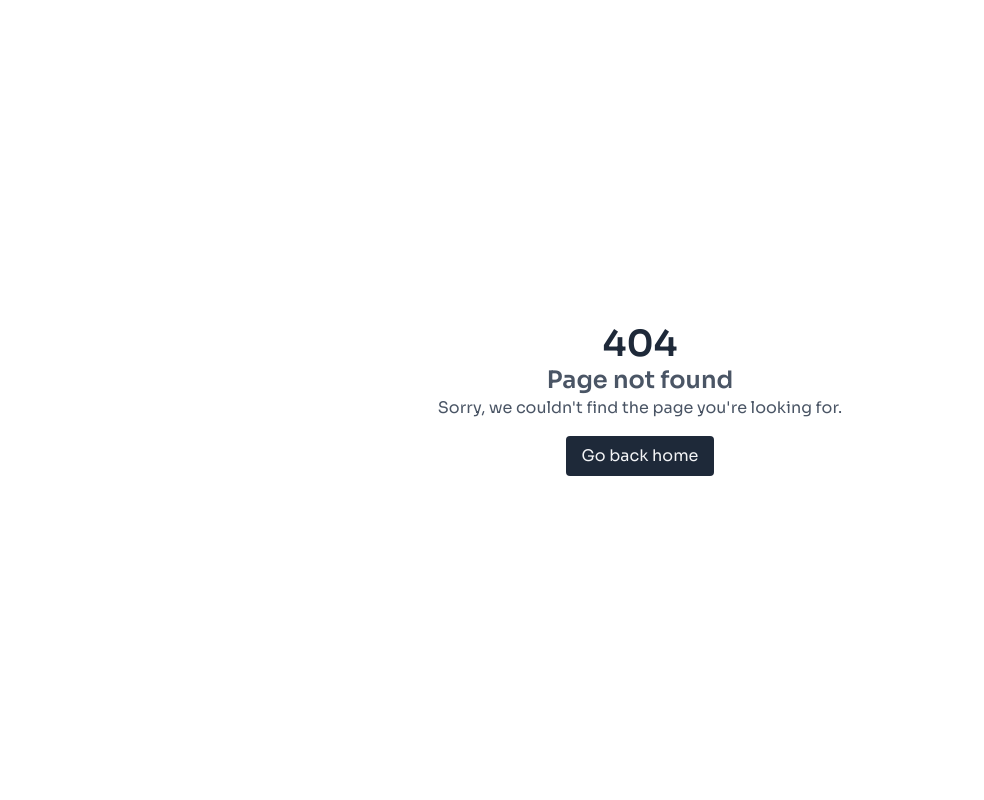
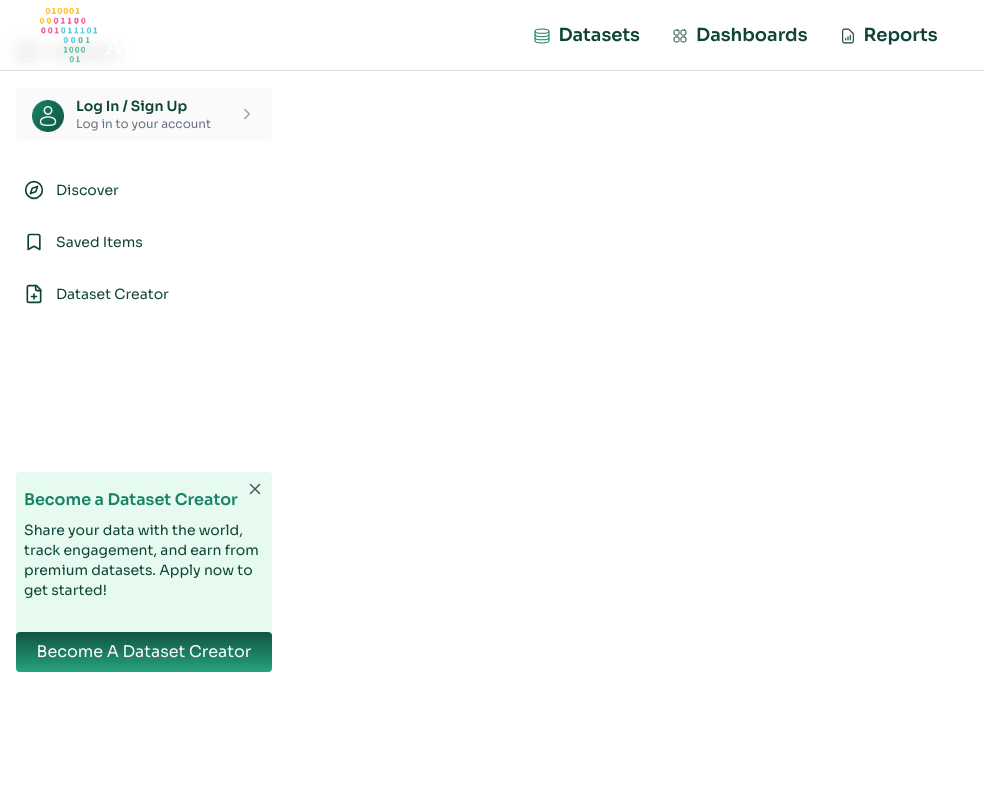
Before and after one commit to Datawise-Africa/datalab_frontend_v2, a React (Vite) app: page /dataset-creator-dashboard in a window 1280 px wide. Before the commit this address had no page. Shown: the top 800 px of the page, without its empty margins (0-984 px from the left). Built offline with nearby package versions, Linux system fonts and the light colour scheme.

Commit message:
Inititate dataset creators page

```diff
--- a/src/components/designs/Button.tsx
+++ b/src/components/designs/Button.tsx
@@ -2,13 +2,17 @@ import { cn } from "../../lib/utils/cn";
 
 function Button({ className = '', children = 'Button', ...rest }) {
   return (
+
 <button
   className={cn(
+
     'bg-gradient-to-b from-[#115443] to-[#26A37E] text-[#fcfcfc] cursor-pointer px-2 py-2 rounded',
+
     className
   )}
   {...rest}
 >
+
   {children}
 </button>
   );
--- /dev/null
+++ b/src/pages/data/DatasetCreatorsDashboard.jsx
@@ -0,0 +1,12 @@
+import React from 'react';
+import Sidebar from './Sidebar';
+
+const DatasetCreatorsDashboard = () => {
+  return (
+    <div >
+      <Sidebar />
+    </div>
+  );
+};
+
+export default DatasetCreatorsDashboard;
--- a/src/pages/data/DatasetGrid.jsx
+++ b/src/pages/data/DatasetGrid.jsx
@@ -23,7 +23,7 @@ const DatasetGrid = ({ datasets, handleSingleDataModal, handleDownloadDataClick
 
   return (
     <div className=' md:col-span-2 lg:col-span-4 lg:mt-4'>
-      <div className='grid grid-cols-2 md:grid-cols-4 lg:col-span-4  gap-10'>
+      <div className='grid grid-cols-2 md:grid-cols-4 lg:col-span-4  gap-24'>
         {currentDatasets.map((dataset, index) => (
           <DatasetCard
             key={index}
--- a/src/pages/data/Sidebar.jsx
+++ b/src/pages/data/Sidebar.jsx
@@ -1,146 +1,20 @@
-// import { useState } from "react";
-// import { Menu, Upload, Compass, Bookmark, FilePlus, User } from "lucide-react";
-// import CollapseIcon from "/assets/datalab/collapseicon.png"; // Make sure the path to your icon is correct
-// import { useAuth } from "../../storage/AuthProvider";
+import { useState } from 'react';
+import { Menu, Compass, Bookmark, FilePlus, ChevronRight } from 'lucide-react';
+import CollapseIcon from '/assets/datalab/collapseicon.png';
+import { useAuth } from '../../storage/AuthProvider';
+import { X } from 'lucide-react';
+import { useNavigate } from 'react-router-dom';
+import Button from '../../components/designs/Button.js';
+import user_icon from '/assets/datalab/AuthIcon.png'; // ✅ Custom user icon
+import upload_icon from '/assets/datalab/uploadicon.png'; // ✅ Your custom upload icon
+import { useLocation } from 'react-router-dom';
 
-// export default function Sidebar({handleAuthModalToggle}) {
-//   const [isOpen, setIsOpen] = useState(false);
-//   const [collapsed, setCollapsed] = useState(false);
-//   const { state, dispatch, actions } = useAuth();
-
-//   const toggleSidebar = () => setCollapsed(!collapsed);
-//   const toggleMobileSidebar = () => setIsOpen(!isOpen);
-
-//   return (
-//     <>
-//       {/* Mobile Toggle Button */}
-//       <div className="lg:hidden  fixed top-4 left-4 z-20">
-//         <button onClick={toggleMobileSidebar} className="text-black bg-red p-2 rounded">
-//           <Menu size={24} />
-//         </button>
-//       </div>
-
-//       <aside
-//         className={`bg-[#FFFFFF] mt-12 font-Sora text-[#0F4539] h-screen p-4 transition-all duration-300 z-10
-//         ${collapsed ? "w-16" : "w-64"}
-//         ${isOpen ? "block" : "hidden"} fixed top-0 left-0
-//         lg:block`}
-//       >
-//         {/* Toggle Collapse Button */}
-//         <button
-//           onClick={toggleSidebar}
-//           className="text-[#BBBBBB] mt-6 mb-6 self-end md:self-start"
-//         >
-//           {collapsed ? (
-//             <img src={CollapseIcon} alt="Collapse" className="w-6 h-6" />
-//           ) : (
-//             <>
-//               <img src={CollapseIcon} alt="Collapse" className="w-6 h-6"  />    <span>Collapse</span>
-
-//             </>
-//           )}
-//         </button>
-
-//         {/* Auth & Upload Buttons */}
-//         <div className="mb-8">
-//   {state.userId ? (
-//     <div
-//       className={`${
-//         collapsed ? "p-2" : "px-4 py-2"
-//       } bg-[#FAFAFA] text-[#0F4539] rounded mb-4 w-full flex items-center justify-center flex-col`}
-//     >
-//       <User size={24} />
-//       {!collapsed && (
-//         <>
-//           <span className="mt-2">Welcome, {state.firstName}</span>
-//           <button
-//             onClick={() => dispatch(actions.LOGOUT())}
-//             className="text-xs text-red-500 mt-1 underline"
-//           >
-//             Logout
-//           </button>
-//         </>
-//       )}
-//     </div>
-//   ) : (
-//     <button
-//       onClick={handleAuthModalToggle}
-
-//       className={`${
-//         collapsed ? "p-2" : "px-4 py-2"
-//       } bg-[#FAFAFA] text-[#0F4539] rounded mb-4 w-full flex items-center justify-center flex-col`}
-//     >
-//       <img src={user_icon} alt="User Icon" className="w-6 h-6" />
-//       {!collapsed && (
-//         <>
-//           <span className="mt-2">Log In / Sign Up</span>
-//           <span className="text-xs text-gray-500">Log in to your account</span>
-//         </>
-//       )}
-//     </button>
-//   )}
-//   <button className="bg-[#26A37E] text-white px-4 py-2 rounded mb-8 w-full flex items-center justify-center">
-//     <Upload size={18} className="mr-2" />
-//     {!collapsed && "Upload Dataset"}
-//   </button>
-// </div>
-
-
-//         {/* Menu Items */}
-//         <nav className="flex flex-col gap-4">
-//           <SidebarItem
-//           className="bg-[#FFFFFF] hover:bg-[#E6FAF0]"
-//             icon={<Compass size={20} />}
-//             label="Discover"
-//             collapsed={collapsed}
-//           />
-//           <SidebarItem
-//             icon={<Bookmark size={20} />}
-//             label="Saved Items"
-//             collapsed={collapsed}
-//           />
-//           <SidebarItem
-//             icon={<FilePlus size={20} />}
-//             label="Dataset Creator"
-//             collapsed={collapsed}
-//           />
-//         </nav>
-//       </aside>
-
-//       {/* Overlay on mobile when sidebar is open */}
-//       {isOpen && (
-//         <div
-//           className="fixed inset-0 bg-black opacity-50 z-0 lg:hidden"
-//           onClick={toggleMobileSidebar}
-//         />
-//       )}
-//     </>
-//   );
-// }
-
-// function SidebarItem({ icon, label, collapsed }) {
-//   return (
-//     <div className="flex items-center bg-[#FFFFFF] text-sm hover:bg-[#E6FAF0] p-2 rounded cursor-pointer">
-//       {icon}
-//       {!collapsed && <span className="ml-3">{label}</span>}
-//     </div>
-//   );
-// }
-import {useState} from "react";
-import {Menu, Upload, Compass, Bookmark, FilePlus, User} from "lucide-react";
-import CollapseIcon from "/assets/datalab/collapseicon.png";
-import user_icon from "/assets/user.svg"; // Ensure this import exists
-import {useAuth} from "../../storage/AuthProvider";
-import {X} from "lucide-react";
-import {useNavigate} from "react-router-dom";
-import Button from "../../components/designs/Button.js";
-
-
-export default function Sidebar({handleAuthModalToggle}) {
+export default function Sidebar({ handleAuthModalToggle }) {
   const [isOpen, setIsOpen] = useState(false);
   const [collapsed, setCollapsed] = useState(false);
-  const {state, dispatch, actions} = useAuth();
-  const navigate = useNavigate()
+  const { state, dispatch, actions } = useAuth();
+  const navigate = useNavigate();
+  const location = useLocation();
 
   console.log("Sidebar Rendered");
   console.log("Auth State:", state);
@@ -162,41 +36,49 @@ export default function Sidebar({handleAuthModalToggle}) {
   };
 
   const handleLogout = () => {
-    console.log("Logout button clicked");
+    console.log('Logging out...');
     dispatch(actions.LOGOUT());
   };
+  // useEffect(() => {
+  //   if (!state.userId) {
+  //     console.log("User is logged out");
+  //   }
+  // }, [state.userId]);
 
   const handleBecomeDatasetCreator = () => {
-    handleAuthModalToggle()
-    navigate('/become-dataset-creator')
-  }
+    handleAuthModalToggle();
+    navigate('/become-dataset-creator');
+  };
 
   return (
     <>
       {/* Mobile Toggle Button */}
       <div className="lg:hidden fixed top-4 left-4 z-20">
-        <button onClick={toggleMobileSidebar} className="text-black bg-red p-2 rounded">
-          <Menu size={24}/>
+        <button
+          onClick={toggleMobileSidebar}
+          className="text-black bg-red p-2 rounded"
+        >
+          <Menu size={24} />
         </button>
       </div>
 
       <aside
         className={`bg-[#FFFFFF] font-Sora text-[#0F4539] h-[calc(100vh-3rem)] p-4 transition-all duration-300 z-10
-  ${collapsed ? "w-16" : "w-72"}
-  ${isOpen ? "block" : "hidden"} fixed lg:static top-12 left-0
+  ${collapsed ? 'w-16' : 'w-72'}
+  ${isOpen ? 'block' : 'hidden'} fixed lg:static top-12 left-0
   lg:block`}
       >
-
         {/* Toggle Collapse Button */}
         <button
           onClick={toggleSidebar}
           className="text-[#BBBBBB] mt-6 mb-6 self-end md:self-start inline-flex items-center gap-2"
         >
           {collapsed ? (
-            <img src={CollapseIcon} alt="Collapse" className="w-6 h-6"/>
+            <img src={CollapseIcon} alt="Collapse" className="w-6 h-6" />
           ) : (
             <>
-              <img src={CollapseIcon} alt="Collapse" className="w-6 h-6"/> <span>Collapse</span>
+              <img src={CollapseIcon} alt="Collapse" className="w-6 h-6" />{' '}
+              <span>Collapse</span>
             </>
           )}
         </button>
@@ -206,61 +88,93 @@ export default function Sidebar({handleAuthModalToggle}) {
           {state.userId ? (
             <div
               className={`${
-                collapsed ? "p-2" : "px-4 py-2"
-              } bg-[#FAFAFA] text-[#0F4539] rounded mb-4 w-full flex items-center justify-center flex-col`}
+                collapsed ? 'p-2' : 'px-4 py-2'
+              } bg-[#FAFAFA] text-[#0F4539] rounded mb-4 w-full flex items-center ${
+                collapsed ? 'justify-center' : 'space-x-3'
+              }`}
             >
-              <User size={24}/>
+              <img src={user_icon} alt="User Icon" className="w-8 h-8 mt-1" />
               {!collapsed && (
-                <>
-                  <span className="mt-2">Welcome, {state.firstName}</span>
+                <div className="flex flex-col">
+                  <span className="text-xs text-[#0F4539] font-medium text-bold ">
+                    {state.userRole}
+                  </span>
+                  <span className="text-sm font-semibold">
+                    {state.firstName} {state.lastName}
+                  </span>
                   <button
                     onClick={handleLogout}
-                    className="text-xs text-red-500 mt-1 underline"
+                    className="text-xs text-red-500 mt-1 underline text-left"
                   >
                     Logout
                   </button>
-                </>
+                </div>
               )}
             </div>
           ) : (
             <button
               onClick={handleLoginClick}
               className={`${
-                collapsed ? "p-2" : "px-4 py-2"
-              } bg-[#FAFAFA] text-[#0F4539] rounded mb-4 w-full flex items-center justify-center flex-col`}
+                collapsed ? 'p-2' : 'px-4 py-2'
+              } bg-[#FAFAFA] text-[#0F4539] rounded mb-4 w-full flex items-center justify-between`}
             >
-              <img src={user_icon} alt="User Icon" className="w-6 h-6"/>
+              <div className="flex items-start space-x-3">
+                <img src={user_icon} alt="User Icon" className="w-8 h-8 mt-1" />
+                {!collapsed && (
+                  <div className="flex flex-col items-start">
+                    <span className="text-sm font-semibold">
+                      Log In / Sign Up
+                    </span>
+                    <span className="text-xs text-gray-500">
+                      Log in to your account
+                    </span>
+                  </div>
+                )}
+              </div>
               {!collapsed && (
-                <>
-                  <span className="mt-2">Log In / Sign Up</span>
-                  <span className="text-xs text-gray-500">Log in to your account</span>
-                </>
+                <ChevronRight size={18} className="text-gray-400" />
               )}
             </button>
           )}
 
-          <button
-            className=" bg-gradient-to-b from-[#115443] to-[#26A37E] text-white px-4 py-2 rounded mb-8 w-full flex items-center justify-center">
-            <Upload size={18} className="mr-2"/>
-            {!collapsed && "Upload Dataset"}
-          </button>
+          {location.pathname !== '/dataset-creator-dashboard' && (
+            <button
+              onClick={() => {
+                if (state.userId) {
+                  navigate('/dataset-creator-dashboard');
+                } else {
+                  handleAuthModalToggle();
+                }
+              }}
+              className={`bg-gradient-to-b from-[#115443] to-[#26A37E] text-white rounded mb-8 w-full flex items-center justify-center ${
+                collapsed ? 'p-2' : 'px-4 py-2'
+              }`}
+            >
+              <img
+                src={upload_icon}
+                alt="Upload Icon"
+                className={`w-4 h-4 ${!collapsed ? 'mr-2' : ''}`}
+              />
+              {!collapsed && 'Upload Dataset'}
+            </button>
+          )}
         </div>
 
         {/* Menu Items */}
         <nav className="flex flex-col gap-4">
           <SidebarItem
             className="bg-[#FFFFFF] hover:bg-[#E6FAF0]"
-            icon={<Compass size={20}/>}
+            icon={<Compass size={20} />}
             label="Discover"
             collapsed={collapsed}
           />
           <SidebarItem
-            icon={<Bookmark size={20}/>}
+            icon={<Bookmark size={20} />}
             label="Saved Items"
             collapsed={collapsed}
           />
           <SidebarItem
-            icon={<FilePlus size={20}/>}
+            icon={<FilePlus size={20} />}
             label="Dataset Creator"
             collapsed={collapsed}
           />
@@ -278,31 +192,31 @@ export default function Sidebar({handleAuthModalToggle}) {
         </button>
        </div> */}
         {!collapsed && (
-          <div className="relative bg-[#E6FAF0]  rounded mt-12">
+          <div className="relative bg-[#E6FAF0]  rounded mt-40">
             <button
               className="absolute top-2 right-2 text-gray-600 hover:text-black"
-              onClick={() => console.log("Dismiss clicked")}
+              onClick={() => console.log('Dismiss clicked')}
             >
-              <X size={18}/>
+              <X size={18} />
             </button>
-            <div className='py-4 px-2'>
-
-              <h4 className="text-base  text-[#188366] font-semibold mb-2">Become a Dataset Creator</h4>
+            <div className="py-4 px-2 ">
+              <h4 className="text-base  text-[#188366] font-semibold mb-2">
+                Become a Dataset Creator
+              </h4>
               <p className="text-sm mb-4">
-                Share your data with the world, track engagement, and earn from premium datasets. Apply now to get
-                started!
+                Share your data with the world, track engagement, and earn from
+                premium datasets. Apply now to get started!
               </p>
             </div>
             <Button
               onClick={handleBecomeDatasetCreator}
-              className="rounded w-full flex items-center justify-center gap-2">
+              className="rounded w-full flex items-center justify-center gap-2"
+            >
               {/*<FilePlus size={18} className="" />*/}
               Become A Dataset Creator
             </Button>
           </div>
         )}
-
-
       </aside>
 
       {isOpen && (
@@ -315,7 +229,7 @@ export default function Sidebar({handleAuthModalToggle}) {
   );
 }
 
-function SidebarItem({icon, label, collapsed}) {
+function SidebarItem({ icon, label, collapsed }) {
   return (
     <div className="flex items-center bg-[#FFFFFF] text-sm hover:bg-[#E6FAF0] p-2 rounded cursor-pointer">
       {icon}
```
Also changed, not shown: src/router/base.routes.jsx (+6 -1 lines), public/assets/datalab/AuthIcon.png (added), public/assets/datalab/uploadicon.png (added). Lines whose indentation alone changed are shown as unchanged.
